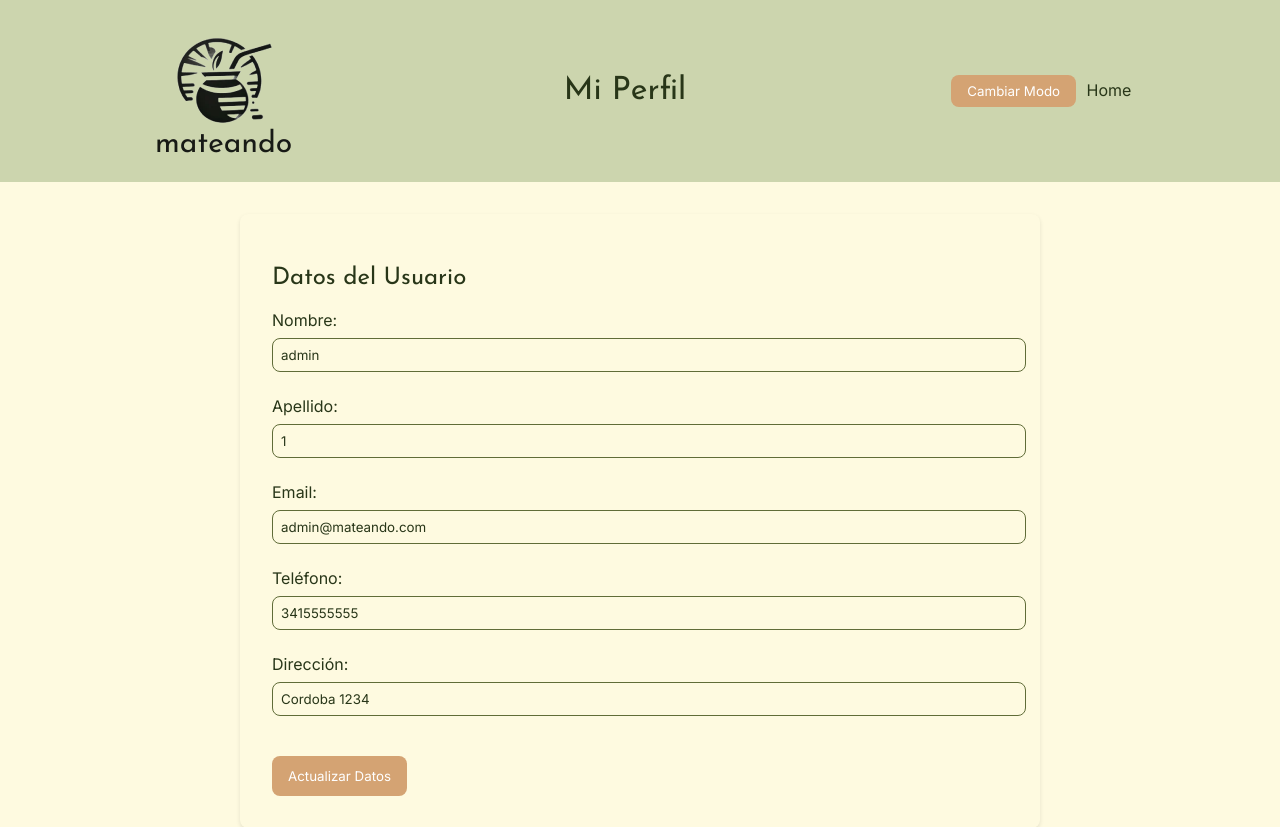
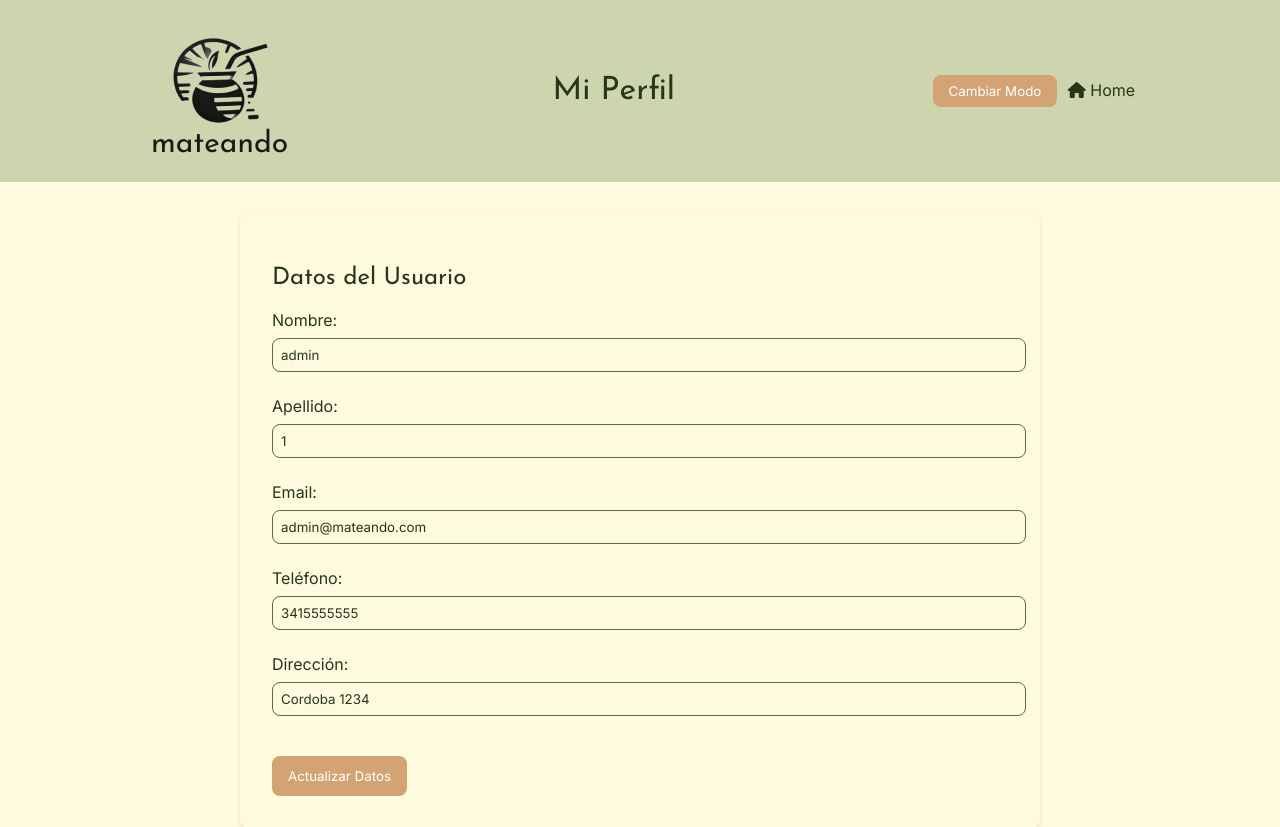
Before and after one commit to GGabi40/UTN-FRRO-Programacion-II-Mateando, a Flask app: page /miPerfil in a window 1280 px wide. Shown: the top 827 px of the page. Run offline with Flask 3, Linux system fonts and the light colour scheme; a user stored in the database is signed in; some libraries are stand-ins or nearby versions.

Commit message:
Home added

```diff
--- a/TO-DO-LIST.txt
+++ b/TO-DO-LIST.txt
@@ -11,7 +11,6 @@ TO DO LIST
 
 - creación y vista de carrito
 - poner en uso botón de Agregar al carrito
-- agregar botón para salir de miPerfil sin necesidad de modificar datos
 
 
 - agregar una tabla Ventas (id_usuario, total, nro_factura)
@@ -50,6 +49,8 @@ DONE:
 - manejar error de integridad (cuando 2 mails son =)
 - Cambiar textos a Grupo 2
 - armar formulario para restaurar contraseña con funcionalidad
+- agregar botón para salir de miPerfil sin necesidad de modificar datos
+
 
 
 MAIL DE MATEANDO
--- a/templates/auth/miPerfil.html
+++ b/templates/auth/miPerfil.html
@@ -6,6 +6,7 @@
     <title>Mateando | Mi Perfil</title>
 
     <link rel="stylesheet" href="{{ url_for('static', filename='assets/css/mi-perfil.css') }}">
+    <link rel="stylesheet" href="https://cdnjs.cloudflare.com/ajax/libs/font-awesome/6.0.0-beta3/css/all.min.css">
 </head>
 <body>
     <header>
@@ -18,6 +19,7 @@
       <div class="botones">
           <button id="dark-mode-toggle">Cambiar Modo</button>
           <a href="{{ url_for('index') }}" id="toIndex">
+            <i class="fa-solid fa-house"></i>
             Home
           </a>
       </div>
```
